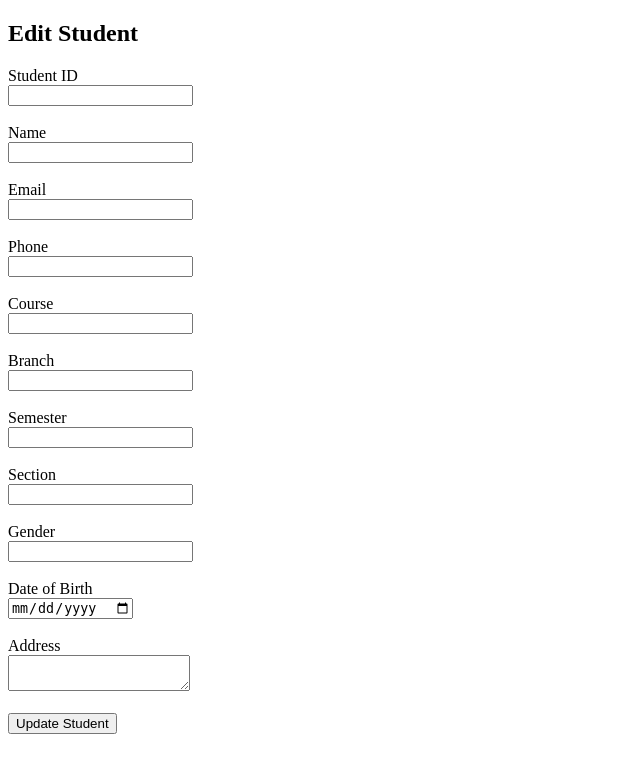
After one commit to kumarjai4627/Smart-Attendance-System, a Flask app: page /edit-student/1 in a window 1280 px wide. The commit adds this page. Shown: the top 773 px of the page, without its empty margins (0-640 px from the left). Run offline with Flask 3, Linux system fonts and the light colour scheme; data that the repository does not hold is empty.

Commit message:
Add student edit functionality

```diff
--- a/models/student_model.py
+++ b/models/student_model.py
@@ -1,58 +1,4 @@
 from database.db import mysql
-
-
-class StudentModel:
-
-    @staticmethod
-    def add_student(student_data):
-        try:
-            cursor = mysql.connection.cursor()
-
-            query = """
-            INSERT INTO students
-            (
-                student_id,
-                name,
-                email,
-                phone,
-                course,
-                branch,
-                semester,
-                section,
-                gender,
-                dob,
-                address,
-                photo_sample
-            )
-            VALUES (%s,%s,%s,%s,%s,%s,%s,%s,%s,%s,%s,%s)
-            """
-
-            values = (
-                student_data["student_id"],
-                student_data["name"],
-                student_data["email"],
-                student_data["phone"],
-                student_data["course"],
-                student_data["branch"],
-                student_data["semester"],
-                student_data["section"],
-                student_data["gender"],
-                student_data["dob"],
-                student_data["address"],
-                student_data["photo_sample"]
-            )
-
-            cursor.execute(query, values)
-            mysql.connection.commit()
-            cursor.close()
-
-            return True
-
-
-        except Exception as e:
-            print(e)
-            return False
-            from database.db import mysql
 
 
 class StudentModel:
@@ -106,7 +52,6 @@ class StudentModel:
             print(e)
             return False
 
-
     @staticmethod
     def get_all_students():
         try:
@@ -125,3 +70,69 @@ class StudentModel:
         except Exception as e:
             print(e)
             return []
+
+    @staticmethod
+    def get_student_by_id(student_id):
+        try:
+            cursor = mysql.connection.cursor()
+
+            query = "SELECT * FROM students WHERE id = %s"
+
+            cursor.execute(query, (student_id,))
+
+            student = cursor.fetchone()
+
+            cursor.close()
+
+            return student
+
+        except Exception as e:
+            print(e)
+            return None
+
+    @staticmethod
+    def update_student(student_id, student_data):
+        try:
+            cursor = mysql.connection.cursor()
+
+            query = """
+            UPDATE students
+            SET
+                student_id=%s,
+                name=%s,
+                email=%s,
+                phone=%s,
+                course=%s,
+                branch=%s,
+                semester=%s,
+                section=%s,
+                gender=%s,
+                dob=%s,
+                address=%s
+            WHERE id=%s
+            """
+
+            values = (
+                student_data["student_id"],
+                student_data["name"],
+                student_data["email"],
+                student_data["phone"],
+                student_data["course"],
+                student_data["branch"],
+                student_data["semester"],
+                student_data["section"],
+                student_data["gender"],
+                student_data["dob"],
+                student_data["address"],
+                student_id
+            )
+
+            cursor.execute(query, values)
+            mysql.connection.commit()
+            cursor.close()
+
+            return True
+
+        except Exception as e:
+            print(e)
+            return False
--- a/routes/student.py
+++ b/routes/student.py
@@ -39,3 +39,30 @@ def students():
         "students.html",
         students=student_list
     )
+
+@student_bp.route("/edit-student/<int:id>", methods=["GET", "POST"])
+def edit_student(id):
+
+    student = StudentModel.get_student_by_id(id)
+
+    if request.method == "POST":
+
+        student_data = {
+            "student_id": request.form["student_id"],
+            "name": request.form["name"],
+            "email": request.form["email"],
+            "phone": request.form["phone"],
+            "course": request.form["course"],
+            "branch": request.form["branch"],
+            "semester": request.form["semester"],
+            "section": request.form["section"],
+            "gender": request.form["gender"],
+            "dob": request.form["dob"],
+            "address": request.form["address"]
+        }
+
+        StudentModel.update_student(id, student_data)
+
+        return redirect(url_for("student.students"))
+
+    return render_template("edit_student.html", student=student)
--- /dev/null
+++ b/templates/edit_student.html
@@ -0,0 +1,52 @@
+<!DOCTYPE html>
+<html lang="en">
+<head>
+    <meta charset="UTF-8">
+    <meta name="viewport" content="width=device-width, initial-scale=1.0">
+    <title>Edit Student</title>
+</head>
+<body>
+
+<h2>Edit Student</h2>
+
+<form method="POST">
+
+    <label>Student ID</label><br>
+    <input type="text" name="student_id" value="{{ student[1] }}" required><br><br>
+
+    <label>Name</label><br>
+    <input type="text" name="name" value="{{ student[2] }}" required><br><br>
+
+    <label>Email</label><br>
+    <input type="email" name="email" value="{{ student[3] }}"><br><br>
+
+    <label>Phone</label><br>
+    <input type="text" name="phone" value="{{ student[4] }}"><br><br>
+
+    <label>Course</label><br>
+    <input type="text" name="course" value="{{ student[5] }}"><br><br>
+
+    <label>Branch</label><br>
+    <input type="text" name="branch" value="{{ student[6] }}"><br><br>
+
+    <label>Semester</label><br>
+    <input type="number" name="semester" value="{{ student[7] }}"><br><br>
+
+    <label>Section</label><br>
+    <input type="text" name="section" value="{{ student[8] }}"><br><br>
+
+    <label>Gender</label><br>
+    <input type="text" name="gender" value="{{ student[9] }}"><br><br>
+
+    <label>Date of Birth</label><br>
+    <input type="date" name="dob" value="{{ student[10] }}"><br><br>
+
+    <label>Address</label><br>
+    <textarea name="address">{{ student[11] }}</textarea><br><br>
+
+    <button type="submit">Update Student</button>
+
+</form>
+
+</body>
+</html>
```
Also changed, not shown: templates/students.html (+10 -1 lines).
